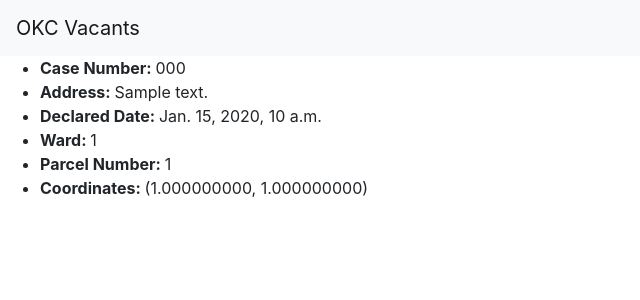
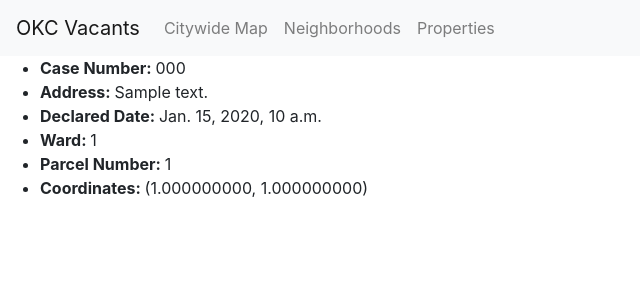
Before and after one commit to ottinger/vacants, a Django app: page /okcvacants/property/1 in a window 1280 px wide. Shown: the top 300 px of the page, without its empty margins (0-640 px from the left). Run offline with Django 3.2, Linux system fonts and the light colour scheme; tables that the repository leaves empty hold one stand-in row (values such as "Sample post"); some libraries are stand-ins or nearby versions.

Commit message:
Add links to navbar in base.html. Move property list to properties/ (rather than index) in urls.py. Change some links from relative to absolute.

```diff
--- a/okcvacants/templates/base.html
+++ b/okcvacants/templates/base.html
@@ -20,7 +20,27 @@
 <body>
 {% block navbar %}
     <nav class="navbar navbar-expand-lg navbar-light bg-light">
-        <a class="navbar-brand" href="#">OKC Vacants</a>
+        <a class="navbar-brand" href="{% url "root" %}">OKC Vacants</a>
+        <ul class="navbar-nav mr-auto">
+            <li class="nav-item">
+                <a class="nav-link" href="{% url "map" %}">Citywide Map</a>
+            </li>
+            <li class="nav-item dropdown">
+                <a class="nav-link dropdown toggle" href="#" id="neighborhoods-dropdown" role="button"
+                   data-toggle="dropdown">Neighborhoods</a>
+                <div class="dropdown-menu" aria-labbeledby="neighborhoods-dropdown">
+                    <a class="dropdown-item" href="{% url "neighborhoods" %}">List all...</a>
+                    <a class="dropdown-item" href="{% url "neighborhoodsearch" %}">Search</a>
+                </div>
+            </li>
+            <li class="nav-item dropdown">
+                <a class="nav-link dropdown toggle" href="#" id="properties-dropdown" role="button"
+                   data-toggle="dropdown">Properties</a>
+                <div class="dropdown-menu" aria-labelledby="properties-dropdown">
+                    <a class="dropdown-item" href="{% url "properties" %}">List all...</a>
+                </div>
+            </li>
+        </ul>
     </nav>
 {% endblock %}
 
--- a/okcvacants/templates/list_view.html
+++ b/okcvacants/templates/list_view.html
@@ -4,7 +4,7 @@
 <ul>
     {% for p in property_list %}
         <li>
-            <b><a href="property/{{ p.id }}">{{ p.case_number }}</a></b>: {{ p.address }},
+            <b><a href="{% url "property" p.id %}">{{ p.case_number }}</a></b>: {{ p.address }},
             declared {{ p.declared_date }}
         </li>
     {% endfor %}
--- a/okcvacants/templates/neighborhood_list_view.html
+++ b/okcvacants/templates/neighborhood_list_view.html
@@ -7,7 +7,7 @@
 <ul>
     {% for n in neighborhood_list %}
         <li>
-            <a href="../neighborhood/{{ n.id }}"><b>{{ n.name }}</b></a> ({{ n.type }})
+            <a href="{% url "neighborhood" n.id %}"><b>{{ n.name }}</b></a> ({{ n.type }})
             <ul>
                 <li>{{ n.boundary_area }} acres</li>
                 <li>{{ n.properties_count }} abandoned properties</li>
--- a/okcvacants/urls.py
+++ b/okcvacants/urls.py
@@ -3,7 +3,8 @@ from django.urls import path
 from . import views
 
 urlpatterns = [
-    path('', views.index, name='index'),
+    path('', views.map_view, name='root'),
+    path('properties/', views.index, name='properties'),
     path('property/<int:id>', views.individual_view, name="property"),
     path('map/', views.map_view, name="map"),
     path('neighborhoods/', views.neighborhood_list_view, name="neighborhoods"),
```
